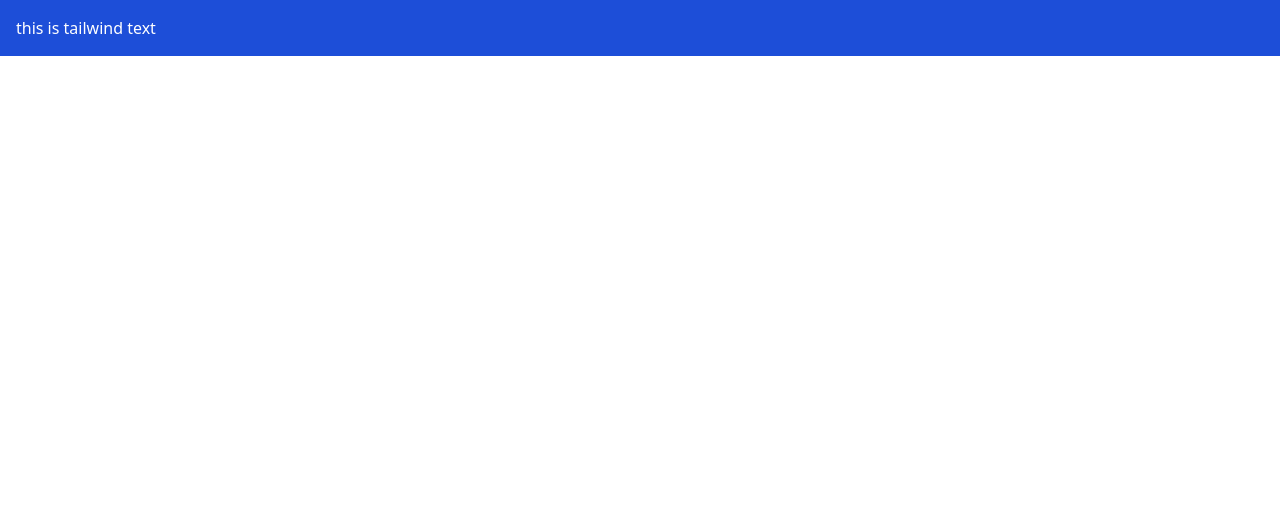
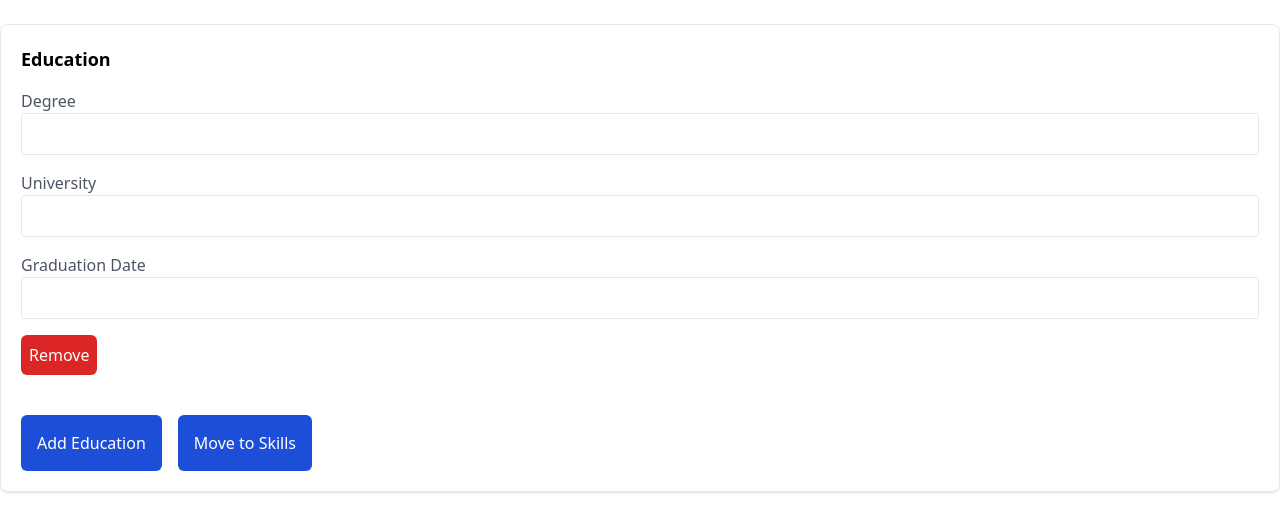
Before and after one commit to sameerahmad546/resume-builder, a React (Create React App) app: page /education-form in a window 1280 px wide. Shown: the top 532 px of the page. Built offline with nearby package versions, Linux system fonts and the light colour scheme.

Commit message:
UI of forms for user data

```diff
--- a/package.json
+++ b/package.json
@@ -8,6 +8,7 @@
     "@testing-library/user-event": "^13.5.0",
     "react": "^18.2.0",
     "react-dom": "^18.2.0",
+    "react-router-dom": "^6.17.0",
     "react-scripts": "5.0.1",
     "web-vitals": "^2.1.4"
   },
--- a/public/index.html
+++ b/public/index.html
@@ -24,7 +24,7 @@
       work correctly both with client-side routing and a non-root public URL.
       Learn how to configure a non-root public URL by running `npm run build`.
     -->
-    <title>React App</title>
+    <title>Resume Builder</title>
   </head>
   <body>
     <noscript>You need to enable JavaScript to run this app.</noscript>
--- a/src/App.js
+++ /dev/null
@@ -1,12 +0,0 @@
-import logo from './logo.svg';
-import './App.css';
-
-function App() {
-  return (
-    <div className='bg-blue-700 text-white p-4'>
-      this is tailwind text
-    </div>
-  );
-}
-
-export default App;
--- /dev/null
+++ b/src/App.jsx
@@ -0,0 +1,21 @@
+import './App.css';
+import { Route, Routes } from 'react-router-dom';
+import BasicInfoForm from './pages/BasicInfoForm';
+import WorkExerienceForm from './pages/WorkExperienceForm'
+import EducationForm from './pages/EducationForm';
+import SkillsForm from './pages/SkillsForm';
+
+function App() {
+  return (
+    <div className=''>
+        <Routes>
+          <Route path='/' element={<BasicInfoForm/>}/>
+          <Route path='work-experience-form' element={<WorkExerienceForm/>}/>
+          <Route path='education-form' element={<EducationForm/>} />
+          <Route  path='skills-form' element={<SkillsForm/>}/>
+        </Routes>
+    </div>
+  );
+}
+
+export default App;
--- a/src/index.js
+++ b/src/index.jsx
@@ -3,11 +3,15 @@ import ReactDOM from 'react-dom/client';
 import './index.css';
 import App from './App';
 import reportWebVitals from './reportWebVitals';
+import { BrowserRouter } from 'react-router-dom';
+
 
 const root = ReactDOM.createRoot(document.getElementById('root'));
 root.render(
   <React.StrictMode>
-    <App />
+    <BrowserRouter>
+      <App />
+    </BrowserRouter>
   </React.StrictMode>
 );
 
--- /dev/null
+++ b/src/pages/BasicInfoForm.jsx
@@ -0,0 +1,37 @@
+import React from 'react';
+import { Link } from 'react-router-dom';
+
+function BasicInfoForm() {
+    return (
+        <div className="container mt-6 mx-auto p-5 border rounded-lg shadow ">
+            <h2 className="text-lg font-semibold mb-4">Basic Information</h2>
+            <form>
+                <div className="mb-4">
+                    <label htmlFor="name" className="block text-gray-600">Full Name</label>
+                    <input type="text" id="name" className="w-full rounded border p-2" />
+                </div>
+                <div className="mb-4">
+                    <label htmlFor="phone" className="block text-gray-600">Phone Number</label>
+                    <input type="text" id="phone" className="w-full rounded border p-2" />
+                </div>
+                <div className="mb-4">
+                    <label htmlFor="email" className="block text-gray-600">Email Address</label>
+                    <input type="email" id="email" className="w-full rounded border p-2" />
+                </div>
+                <div className="mb-4">
+                    <label htmlFor="linkedin" className="block text-gray-600">LinkedIn Profile</label>
+                    <input type="text" id="linkedin" className="w-full rounded border p-2" />
+                </div>
+            </form>
+            <div className='w-full flex justify-end'>
+                <Link to='/work-experience-form'><button className="bg-blue-700 rounded-md p-4 text-white">
+                    Move to Work Experirence
+                </button></Link>
+            </div>
+
+        </div>
+
+    );
+}
+
+export default BasicInfoForm;
--- /dev/null
+++ b/src/pages/EducationForm.jsx
@@ -0,0 +1,83 @@
+import React, { useState } from 'react';
+import { Link } from 'react-router-dom';
+
+function EducationForm() {
+  const [educations, setEducations] = useState([
+    { degree: '', university: '', graduationDate: '' },
+  ]);
+
+  const addEducation = () => {
+    setEducations([...educations, { degree: '', university: '', graduationDate: '' }]);
+  };
+
+  const removeEducation = (index) => {
+    const updatedEducations = [...educations];
+    updatedEducations.splice(index, 1);
+    setEducations(updatedEducations);
+  };
+
+  const handleChange = (e, index) => {
+    const { name, value } = e.target;
+    const updatedEducations = [...educations];
+    updatedEducations[index][name] = value;
+    setEducations(updatedEducations);
+  };
+
+  return (
+    <div className="container mt-6 mx-auto p-5 border rounded-lg shadow">
+      <h2 className="text-lg font-semibold mb-4">Education</h2>
+      {educations.map((education, index) => (
+        <div key={index} className="mb-6">
+          <form>
+            <div className="mb-4">
+              <label htmlFor={`degree${index}`} className="block text-gray-600">Degree</label>
+              <input
+                type="text"
+                id={`degree${index}`}
+                name="degree"
+                className="w-full rounded border p-2"
+                value={education.degree}
+                onChange={(e) => handleChange(e, index)}
+              />
+            </div>
+            <div className="mb-4">
+              <label htmlFor={`university${index}`} className="block text-gray-600">University</label>
+              <input
+                type="text"
+                id={`university${index}`}
+                name="university"
+                className="w-full rounded border p-2"
+                value={education.university}
+                onChange={(e) => handleChange(e, index)}
+              />
+            </div>
+            <div className="mb-4">
+              <label htmlFor={`graduationDate${index}`} className="block text-gray-600">Graduation Date</label>
+              <input
+                type="text"
+                id={`graduationDate${index}`}
+                name="graduationDate"
+                className="w-full rounded border p-2"
+                value={education.graduationDate}
+                onChange={(e) => handleChange(e, index)}
+              />
+            </div>
+          </form>
+          <button className="bg-red-600 rounded-md p-2 text-white" onClick={() => removeEducation(index)}>
+            Remove
+          </button>
+        </div>
+      ))}
+      <button className="bg-blue-700 rounded-md p-4 text-white" onClick={addEducation}>
+        Add Education
+      </button>
+      <Link to='/skills-form' >
+        <button className="bg-blue-700 rounded-md p-4 ml-4 text-white mt-4">
+          Move to Skills
+        </button>
+      </Link>
+    </div>
+  );
+}
+
+export default EducationForm;
--- /dev/null
+++ b/src/pages/SkillsForm.jsx
@@ -0,0 +1,67 @@
+import React, { useState } from 'react';
+import { Link } from 'react-router-dom';
+
+function SkillsForm() {
+  const [skills, setSkills] = useState([]);
+  const [newSkill, setNewSkill] = useState('');
+
+  const addSkill = (e) => {
+    e.preventDefault()
+    if (newSkill.trim() !== '') {
+      setSkills([...skills, newSkill]);
+      setNewSkill('');
+    }
+
+  };
+
+  const removeSkill = (index) => {
+    const updatedSkills = [...skills];
+    updatedSkills.splice(index, 1);
+    setSkills(updatedSkills);
+  };
+
+  return (
+    <div className="container mt-6 mx-auto p-5 border rounded-lg shadow">
+      <h2 className="text-lg font-semibold mb-4">Skills</h2>
+      <form onSubmit={addSkill}>
+        <div className="mb-4">
+          <label htmlFor="skills" className="block text-gray-600">Skills</label>
+          <input
+            type="text"
+            id="skills"
+            className="w-full rounded border p-2"
+            value={newSkill}
+            onChange={(e) => setNewSkill(e.target.value)}
+            required
+          />
+        </div>
+        <button
+          type="submit"
+          className="bg-blue-700 rounded-md p-4 text-white"
+        >
+          Add Skill
+        </button>
+      </form>
+      <ul className="mt-4">
+        {skills.map((skill, index) => (
+          <li key={index} className="flex justify-between items-center">
+            {skill}
+            <button
+              className="text-red-600"
+              onClick={() => removeSkill(index)}
+            >
+              &#x2715;
+            </button>
+          </li>
+        ))}
+      </ul>
+      <Link to="/ready-template">
+        <button className="bg-blue-700 rounded-md p-4 text-white mt-4">
+          Move to Ready Resume
+        </button>
+      </Link>
+    </div>
+  );
+}
+
+export default SkillsForm;
--- /dev/null
+++ b/src/pages/WorkExperienceForm.jsx
@@ -0,0 +1,38 @@
+import React from 'react';
+import { Link } from 'react-router-dom';
+
+function ExperienceForm() {
+    return (
+        <div className="container mt-6 mx-auto p-5 border rounded-lg shadow">
+            <h2 className="text-lg font-semibold mb-4">Work Experience</h2>
+            <form>
+                <div className="mb-4">
+                    <label htmlFor="jobTitle" className="block text-gray-600">Job Title</label>
+                    <input type="text" id="jobTitle" className="w-full rounded border p-2" />
+                </div>
+                <div className="mb-4">
+                    <label htmlFor="company" className="block text-gray-600">Company</label>
+                    <input type="text" id="company" className="w-full rounded border p-2" />
+                </div>
+                <div className="mb-4">
+                    <label htmlFor="startDate" className="block text-gray-600">Start Date</label>
+                    <input type="date" id="startDate" className="w-full rounded border p-2" />
+                </div>
+                <div className="mb-4">
+                    <label htmlFor="endDate" className="block text-gray-600">End Date</label>
+                    <input type="date" id="endDate" className="w-full rounded border p-2" />
+                </div>
+                <div className="mb-4">
+                    <label htmlFor="jobDescription" className="block text-gray-600">Job Description</label>
+                    <textarea id="jobDescription" className="w-full rounded border p-2" rows="4" />
+                </div>
+            </form>
+
+            <Link to='/education-form'><button className="bg-blue-700 rounded-md p-4 text-white">
+                Move to Education
+            </button></Link>
+        </div>
+    );
+}
+
+export default ExperienceForm;
```
Also changed, not shown: 1 other file (tests, documents, lock files or other folders).
